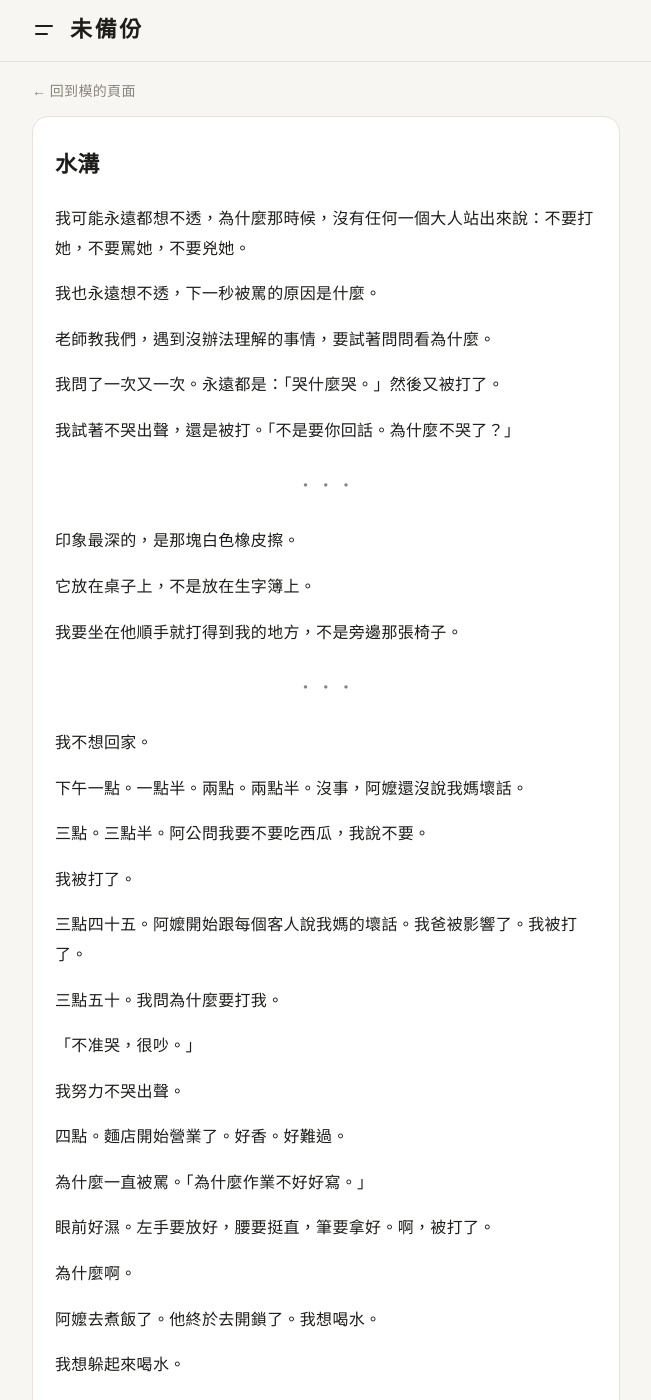
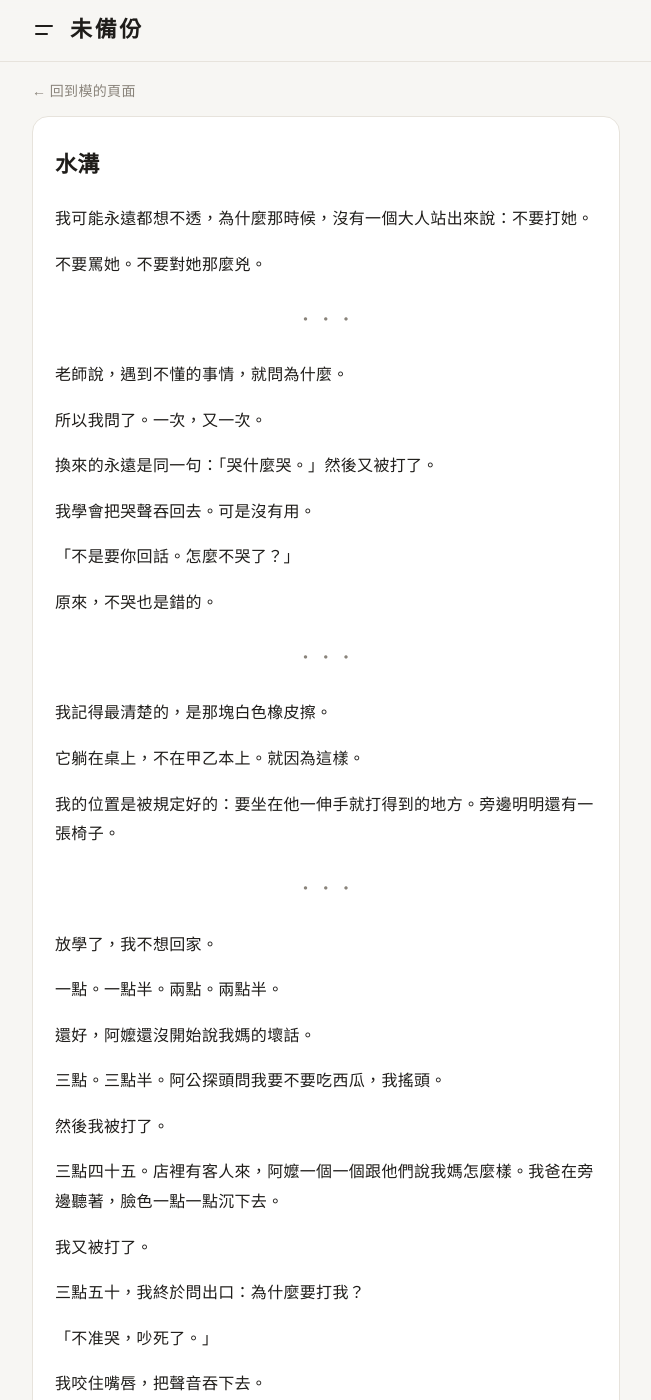
Before and after one commit to Sierra2121/weibeifen, a Jekyll site: the page built from _posts/2026-11-07-gutter.md, in a window 1280 px wide and 1400 px high. Shown: the whole window, without its empty margins (314-965 px from the left). Built offline with Jekyll 4.4.1, drawn with Linux system fonts in a browser that asks for light colours; some of the changed text lies outside the part shown.

Commit message:
〈水溝〉重新潤稿，生字簿改為甲乙本
Co-Authored-By: Claude Opus 5.5 <noreply@anthropic.com>
Claude-Session: https://claude.ai/code/session_01VPttWSG1MdWBLvzubUZP74

```diff
--- a/_posts/2026-11-07-gutter.md
+++ b/_posts/2026-11-07-gutter.md
@@ -11,149 +11,189 @@ teaser: |
   好熟悉。好陌生。
 date: 2026-11-07 23:58:00 +0800
 ---
-我可能永遠都想不透，為什麼那時候，沒有任何一個大人站出來說：不要打她，不要罵她，不要兇她。
+我可能永遠都想不透，為什麼那時候，沒有一個大人站出來說：不要打她。
 
-我也永遠想不透，下一秒被罵的原因是什麼。
-
-老師教我們，遇到沒辦法理解的事情，要試著問問看為什麼。
-
-我問了一次又一次。永遠都是：「哭什麼哭。」然後又被打了。
-
-我試著不哭出聲，還是被打。「不是要你回話。為什麼不哭了？」
+不要罵她。不要對她那麼兇。
 
 ***
 
-印象最深的，是那塊白色橡皮擦。
+老師說，遇到不懂的事情，就問為什麼。
 
-它放在桌子上，不是放在生字簿上。
+所以我問了。一次，又一次。
 
-我要坐在他順手就打得到我的地方，不是旁邊那張椅子。
+換來的永遠是同一句：「哭什麼哭。」然後又被打了。
+
+我學會把哭聲吞回去。可是沒有用。
+
+「不是要你回話。怎麼不哭了？」
+
+原來，不哭也是錯的。
 
 ***
 
-我不想回家。
+我記得最清楚的，是那塊白色橡皮擦。
 
-下午一點。一點半。兩點。兩點半。沒事，阿嬤還沒說我媽壞話。
+它躺在桌上，不在甲乙本上。就因為這樣。
 
-三點。三點半。阿公問我要不要吃西瓜，我說不要。
+我的位置是被規定好的：要坐在他一伸手就打得到的地方。旁邊明明還有一張椅子。
 
-我被打了。
+***
 
-三點四十五。阿嬤開始跟每個客人說我媽的壞話。我爸被影響了。我被打了。
+放學了，我不想回家。
 
-三點五十。我問為什麼要打我。
+一點。一點半。兩點。兩點半。
 
-「不准哭，很吵。」
+還好，阿嬤還沒開始說我媽的壞話。
 
-我努力不哭出聲。
+三點。三點半。阿公探頭問我要不要吃西瓜，我搖頭。
 
-四點。麵店開始營業了。好香。好難過。
+然後我被打了。
 
-為什麼一直被罵。「為什麼作業不好好寫。」
+三點四十五。店裡有客人來，阿嬤一個一個跟他們說我媽怎麼樣。我爸在旁邊聽著，臉色一點一點沉下去。
 
-眼前好濕。左手要放好，腰要挺直，筆要拿好。啊，被打了。
+我又被打了。
+
+三點五十，我終於問出口：為什麼要打我？
+
+「不准哭，吵死了。」
+
+我咬住嘴唇，把聲音吞下去。
+
+***
+
+四點，麵店開始營業了。
+
+湯頭的香味飄進來，香得讓人想哭。
+
+「為什麼作業不好好寫？」
+
+眼前糊成一片。左手放好。腰挺直。筆握好。
+
+又被打了。
 
 為什麼啊。
 
-阿嬤去煮飯了。他終於去開鎖了。我想喝水。
+***
 
-我想躲起來喝水。
+阿嬤進廚房煮飯了。他終於起身，去開鎖。
 
-「給我出來。出來。我數到三。一、二、三。」
+我好渴。
+
+我想躲起來，偷偷喝一口水就好。
+
+「給我出來。」
+
+「出來。」
+
+「我數到三。一、二、三——」
 
 ㄅㄤˋ。
 
-「人咧？哭什麼哭，不准哭。」
+「人咧？哭什麼哭。不准哭。」
 
-五點十五。好累，好想睡覺。
+***
 
-阿嬤煮完菜了。媽媽要回來了。她會幫我說話嗎？
+五點十五。好累，眼皮好重。
 
-「你看看拎某，都不煮菜，我腰酸背痛。啊她作業寫完了沒？都寫多久了。」
+廚房的鍋鏟聲停了，阿嬤煮好了。媽媽快回來了。
+
+她回來，會幫我說話嗎？
+
+「你看看拎某，菜都不煮，害我腰酸背痛。啊她作業寫完沒？是寫多久了？」
 
 又被打了。
 
-五點三十。媽媽要回來了嗎？還沒。
+五點三十。媽媽怎麼還沒回來。
 
-「不要吵。」「寫個作業一直哭。」
+「不要吵。」
+
+「寫個作業也能哭成這樣。」
 
 ***
 
-摩托車的聲音。媽媽回來了。
+外面傳來摩托車的聲音。
 
-為什麼不進來？為什麼一直待在摩托車上？
+媽媽回來了。
 
-是因為我在哭嗎？是因為氣氛不好嗎？是因為我作業沒寫完嗎？是因為阿嬤在說你壞話嗎？是因為他很生氣嗎？
+可是她沒有進來。她坐在摩托車上，一直坐著。
 
-好難過。沒有人要幫我說話。又被罵了。
+是因為我在哭嗎？是因為屋子裡的空氣太難受嗎？是因為我作業還沒寫完？是因為阿嬤在說你壞話？還是因為他很生氣？
 
-為什麼要一直待在摩托車上。為什麼進去房間了。為什麼不救我。為什麼去吃飯了。
+沒有人回答我。
+
+後來她下了車，走進房間。後來她去吃飯了。
+
+她沒有來救我。
 
 ***
 
-六點十五。進去吃飯。
+六點十五，我被叫進去吃飯。
 
-「裝飯啊。」「會不會拿筷子啊？不會喔？幾歲了還不會。」
+「裝飯啊。」
 
-「啊為什麼吃那麼久？」
+「筷子會不會拿？不會喔？幾歲了還不會。」
 
-我牙齒痛。
+「吃那麼慢幹嘛？」
 
-「給我吃快一點，我都要吃完了。連吃飯都吃那麼慢，作業也還沒寫完。哭什麼？」
+我的牙齒好痛，可是沒有人問。
+
+「給我吃快一點。我都要吃完了，你連吃飯都那麼慢，作業也還沒寫完。哭什麼？」
 
 又被打了。
 
-好難過，吃不下去。我去裝水，努力把飯吞下去。吐了。
+飯含在嘴裡，怎麼樣都吞不下去。我去裝了一杯水，拚命把它沖下去。
 
-「給我吞掉。阿嬤煮那麼辛苦。」
+然後全部吐了出來。
 
-「阿嬤腰酸背痛，你媽又不幫忙煮。」
+「給我吞回去。阿嬤煮得那麼辛苦。」
 
-我不想進去。
+「阿嬤腰都痠了，你媽又不幫忙煮。」
 
 ***
 
-隔著一道牆，我在水溝旁邊吐。
+我跑到牆的另一邊，蹲在水溝旁邊吐。
 
-好多了。可以在這裡自己哭。幸好沒有人出來。
+吐完，好多了。
 
-水溝好棒。有牆，有蚊子。
+這裡可以哭，可以自己一個人哭。幸好沒有人跟出來。
 
-牆的那一邊，聲音還是傳過來。
+水溝好好。有一道牆擋著，只有蚊子陪我。
 
-我媽說：「她餓了就會自己進來啦，不用理她，一直哭。」
+可是牆擋不住聲音。
 
-阿嬤說：「她從小就愛哭啊。」
+「她餓了自己就會進來啦，不用理她，一直哭。」是媽媽。
 
-他說：「啊這些菜還要留嗎？不用啦，反正她又吃不了那麼多。」
+「她從小就愛哭。」是阿嬤。
 
-每次，每次，每次，都要說那麼大聲。
+「這些菜還要留嗎？不用啦，反正她也吃不了那麼多。」是他。
+
+每一次，每一次，都說得那麼大聲。
 
 ***
 
-我已經隔著一道牆了，為什麼還要說那麼大聲。
+我已經躲到牆後面了，為什麼還要那麼大聲？
 
-為什麼沒有人要來救我。為什麼沒有人要帶我去看醫生。為什麼沒有人幫我說話。
+為什麼沒有人來找我？為什麼沒有人帶我去看醫生？為什麼沒有一個人替我說話？
 
-我已經沒有哭出聲了，為什麼他還是說我愛哭。
+我已經不哭出聲了，為什麼還說我愛哭？
 
-我已經把那些都吞下去了，為什麼他們還是要打我，要罵我。
+我已經把那些全部吞下去了，為什麼還要打我，還要罵我？
 
-我真的很難過，很失望。
+我好難過。好失望。
 
-我想要有一個人抱著我，跟我說：你什麼事都沒有做錯。
+我只是想要一個人抱住我，跟我說：你什麼都沒有做錯。
 
 ***
 
-後來，我抱著我的娃娃，跟它說：
+那天晚上，我抱著我的娃娃。
 
-沒事了。你在哭哭，但是有我在。
+我跟它說：沒事了。你在哭哭，可是有我在。
 
-我睡著了。
+然後我就睡著了。
 
 ***
 
-隔一天，他們像什麼事情都沒發生過一樣，對我說：
+隔天早上，他們像什麼事都沒發生過一樣，對我說：
 
 早安。
 
```
